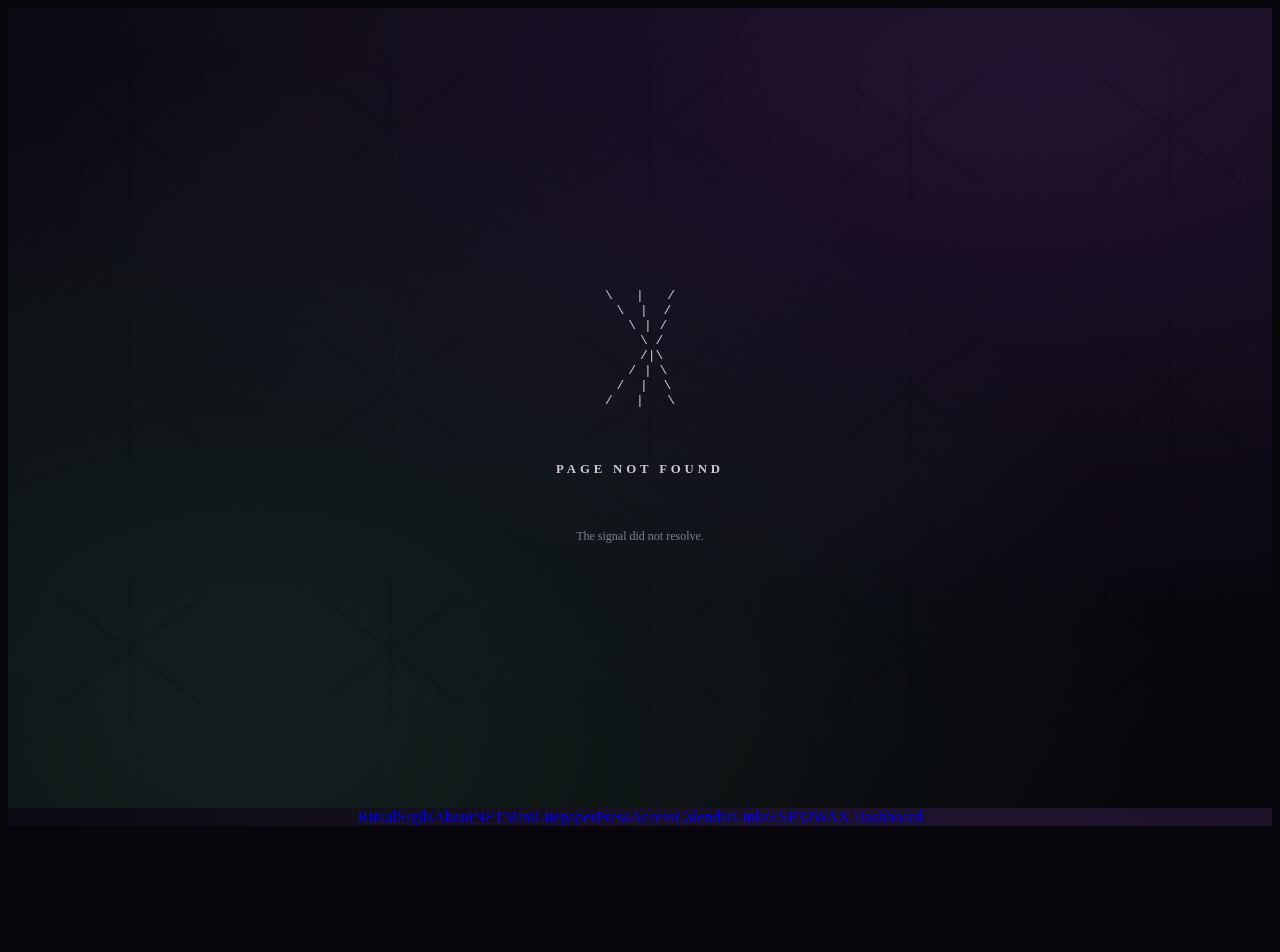
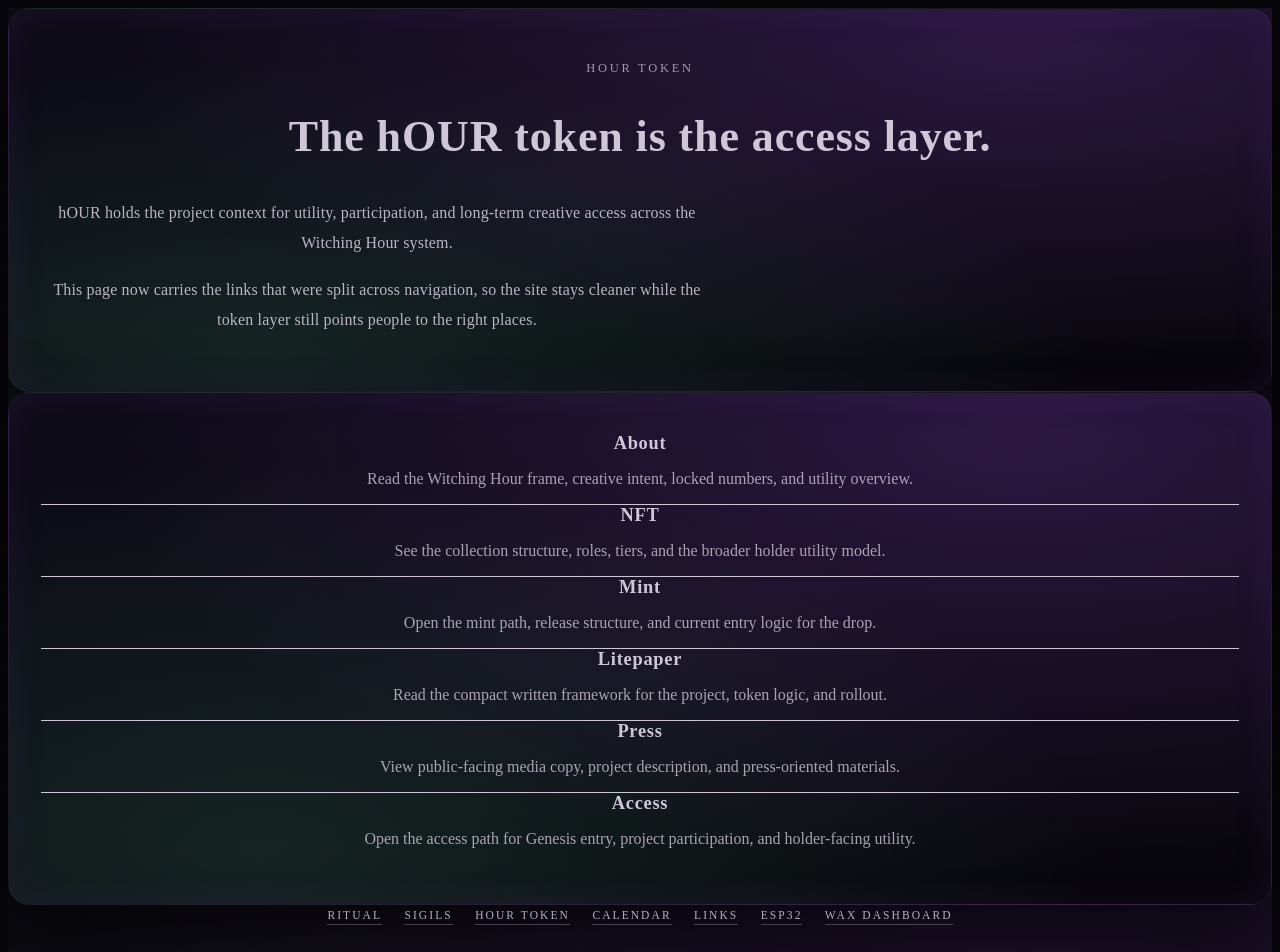
Before and after one commit to witchinghourartcollective/witchinghourmac, a Next.js app: page /token in a window 1280 px wide. Before the commit this address had no page. Shown: the top 952 px of the page. Before the commit the page ends 834 px from the top, so only its background shows below. Built offline with nearby package versions, Linux system fonts and the light colour scheme.

Commit message:
Refine homepage nav and token typography

```diff
--- a/src/app/globals.css
+++ b/src/app/globals.css
@@ -248,6 +248,75 @@ main {
     drop-shadow(0 0 24px rgba(220, 220, 220, 0.25));
 }
 
+.whm-home-title {
+  color: var(--ink-main);
+  text-decoration: none;
+  text-transform: uppercase;
+  letter-spacing: 0.16em;
+  line-height: 1.05;
+}
+
+.whm-home-kicker {
+  font-size: 0.82rem;
+  margin-top: 1rem;
+  opacity: 0.82;
+}
+
+.whm-home-shell {
+  text-wrap: balance;
+}
+
+.whm-home-copy {
+  max-width: 42rem;
+  margin: 0 auto;
+}
+
+.whm-home-copy p {
+  font-size: 1rem;
+  line-height: 1.9;
+  letter-spacing: 0.01em;
+  margin-top: 1.2rem;
+}
+
+.whm-token-kicker {
+  font-size: 0.78rem;
+  text-transform: uppercase;
+  letter-spacing: 0.22em;
+  opacity: 0.75;
+}
+
+.whm-token-title {
+  font-size: clamp(2rem, 4vw, 2.75rem);
+  font-weight: 600;
+  letter-spacing: 0.02em;
+  line-height: 1.1;
+}
+
+.whm-token-copy {
+  max-width: 42rem;
+  font-size: 1rem;
+  line-height: 1.9;
+  letter-spacing: 0.01em;
+  opacity: 0.9;
+}
+
+.whm-token-link,
+.whm-token-link:link,
+.whm-token-link:visited,
+.whm-token-link:active {
+  color: var(--ink-main);
+  font-size: 1.15rem;
+  font-weight: 600;
+  letter-spacing: 0.04em;
+  text-decoration: none;
+}
+
+.whm-token-link:hover,
+.whm-token-link:focus-visible {
+  color: #ffffff;
+  outline: none;
+}
+
 .primary-sigil-footer {
   position: fixed;
   left: 50%;
@@ -256,6 +325,63 @@ main {
   color: #000;
   pointer-events: none;
   z-index: 20;
+}
+
+.whm-footer-nav {
+  position: relative;
+  z-index: 2;
+  padding: 0 1.5rem 2.5rem;
+}
+
+.whm-footer-nav nav {
+  display: flex;
+  flex-wrap: wrap;
+  justify-content: center;
+  gap: 0.9rem 1.4rem;
+  margin: 0 auto;
+  max-width: 980px;
+}
+
+.whm-footer-nav a,
+.whm-footer-nav a:link,
+.whm-footer-nav a:visited,
+.whm-footer-nav a:active {
+  color: var(--ink-main);
+  opacity: 0.88;
+  text-decoration: none;
+  text-transform: uppercase;
+  letter-spacing: 0.18em;
+  font-size: 0.72rem;
+  padding: 0.2rem 0;
+  border-bottom: 1px solid rgba(207, 199, 216, 0.35);
+  transition:
+    opacity 180ms ease,
+    border-color 180ms ease,
+    color 180ms ease;
+}
+
+.whm-footer-nav a:hover,
+.whm-footer-nav a:visited:hover,
+.whm-footer-nav a:focus-visible {
+  opacity: 1;
+  color: #ffffff;
+  border-bottom-color: rgba(255, 255, 255, 0.9);
+  outline: none;
+}
+
+@media (max-width: 640px) {
+  .whm-footer-nav {
+    padding: 0 1.25rem 2rem;
+  }
+
+  .whm-footer-nav nav {
+    gap: 0.75rem 1rem;
+  }
+
+  .whm-footer-nav a {
+    letter-spacing: 0.14em;
+    font-size: 0.68rem;
+  }
 }
 
 .primary-sigil-footer img {
--- a/src/app/layout.tsx
+++ b/src/app/layout.tsx
@@ -1,5 +1,16 @@
 import "./globals.css";
 import Link from "next/link";
+import type { Metadata } from "next";
+
+export const metadata: Metadata = {
+  title: "Witching Hour Music",
+  description: "Witching Hour Music and Art Collective.",
+  icons: {
+    icon: "/brand/sigils/whm-sigil%20edit%203.22.26%20v2.svg",
+    shortcut: "/brand/sigils/whm-sigil%20edit%203.22.26%20v2.svg",
+    apple: "/brand/sigils/whm-sigil%20edit%203.22.26%20v2.svg",
+  },
+};
 
 export default function RootLayout({
   children,
@@ -14,12 +25,7 @@ export default function RootLayout({
           <nav aria-label="Primary">
             <Link href="/ritual">Ritual</Link>
             <Link href="/sigils">Sigils</Link>
-            <Link href="/about">About</Link>
-            <Link href="/nft">NFT</Link>
-            <Link href="/mint">Mint</Link>
-            <Link href="/litepaper">Litepaper</Link>
-            <Link href="/press">Press</Link>
-            <Link href="/access">Access</Link>
+            <Link href="/token">hOUR Token</Link>
             <Link href="/calendar">Calendar</Link>
             <Link href="/links">Links</Link>
             <Link href="/esp32">ESP32</Link>
--- a/src/app/page.tsx
+++ b/src/app/page.tsx
@@ -1,16 +1,15 @@
-import Link from "next/link";
 import Image from "next/image";
 
 export default function Home() {
   return (
-    <main style={{ padding: 48, maxWidth: 900, margin: "0 auto" }}>
-      <h1>Witching Hour</h1>
+    <main className="whm-home-shell" style={{ padding: 48, maxWidth: 900, margin: "0 auto" }}>
+      <h1 className="whm-home-title">Witching Hour Music</h1>
 
-      <p>
+      <p className="whm-home-title whm-home-kicker">
         Welcome to the Witching Hour Music & Art Collective.
       </p>
 
-<section>
+<section className="whm-home-copy">
   <p>
     Witching Hour is a signal — a convergence of sound, symbol, and system.
     We work at the intersection of music, art, technology, and ritual,
@@ -19,7 +18,7 @@ export default function Home() {
 
   <div className="whm-sigil-solid-wrap" aria-hidden="true">
     <Image
-      src="/brand/sigils/whm-sigil.svg"
+      src="/brand/sigils/whm-sigil%20edit%203.22.26%20v2.svg"
       alt="WHM Sigil"
       width={420}
       height={241}
@@ -34,30 +33,10 @@ export default function Home() {
 
   <p>
     Our NFT layer is designed for long-term creative access: music, visuals,
-    studio sessions, and collaboration. See the About page for the live
-    framework and utilities.
+    studio sessions, and collaboration. See the hOUR Token page for the live
+    framework, About notes, and access links.
   </p>
 </section>
-
-
-      <hr />
-
-      <nav>
-        <ul style={{ lineHeight: "2em" }}>
-          <li><Link href="/ritual">Ritual</Link></li>
-          <li><Link href="/sigils">Sigils</Link></li>
-          <li><Link href="/about">About</Link></li>
-          <li><Link href="/nft">NFT</Link></li>
-          <li><Link href="/mint">Mint</Link></li>
-          <li><Link href="/litepaper">Litepaper</Link></li>
-          <li><Link href="/press">Press</Link></li>
-          <li><Link href="/access">Access</Link></li>
-          <li><Link href="/calendar">Calendar</Link></li>
-          <li><Link href="/links">Links</Link></li>
-          <li><Link href="/esp32">ESP32</Link></li>
-          <li><Link href="/dashboard">WAX Dashboard</Link></li>
-        </ul>
-      </nav>
     </main>
   );
 }
--- /dev/null
+++ b/src/app/token/page.tsx
@@ -0,0 +1,82 @@
+import Link from "next/link";
+
+const tokenLinks = [
+  {
+    title: "About",
+    href: "/about",
+    description:
+      "Read the Witching Hour frame, creative intent, locked numbers, and utility overview.",
+  },
+  {
+    title: "NFT",
+    href: "/nft",
+    description:
+      "See the collection structure, roles, tiers, and the broader holder utility model.",
+  },
+  {
+    title: "Mint",
+    href: "/mint",
+    description:
+      "Open the mint path, release structure, and current entry logic for the drop.",
+  },
+  {
+    title: "Litepaper",
+    href: "/litepaper",
+    description:
+      "Read the compact written framework for the project, token logic, and rollout.",
+  },
+  {
+    title: "Press",
+    href: "/press",
+    description:
+      "View public-facing media copy, project description, and press-oriented materials.",
+  },
+  {
+    title: "Access",
+    href: "/access",
+    description:
+      "Open the access path for Genesis entry, project participation, and holder-facing utility.",
+  },
+] as const;
+
+export default function TokenPage() {
+  return (
+    <main className="mx-auto flex min-h-screen max-w-4xl flex-col gap-10 px-6 py-16">
+      <section className="space-y-5">
+        <p className="whm-token-kicker">
+          hOUR Token
+        </p>
+        <h1 className="whm-token-title">
+          The hOUR token is the access layer.
+        </h1>
+        <div className="whm-token-copy space-y-4">
+          <p>
+            hOUR holds the project context for utility, participation, and
+            long-term creative access across the Witching Hour system.
+          </p>
+          <p>
+            This page now carries the links that were split across navigation,
+            so the site stays cleaner while the token layer still points people
+            to the right places.
+          </p>
+        </div>
+      </section>
+
+      <section className="space-y-6">
+        {tokenLinks.map((item) => (
+          <div key={item.href} className="border-b border-white/10 pb-6 last:border-b-0">
+            <Link
+              href={item.href}
+              className="whm-token-link"
+            >
+              {item.title}
+            </Link>
+            <p className="mt-2 max-w-2xl text-sm leading-7 opacity-80">
+              {item.description}
+            </p>
+          </div>
+        ))}
+      </section>
+    </main>
+  );
+}
```
